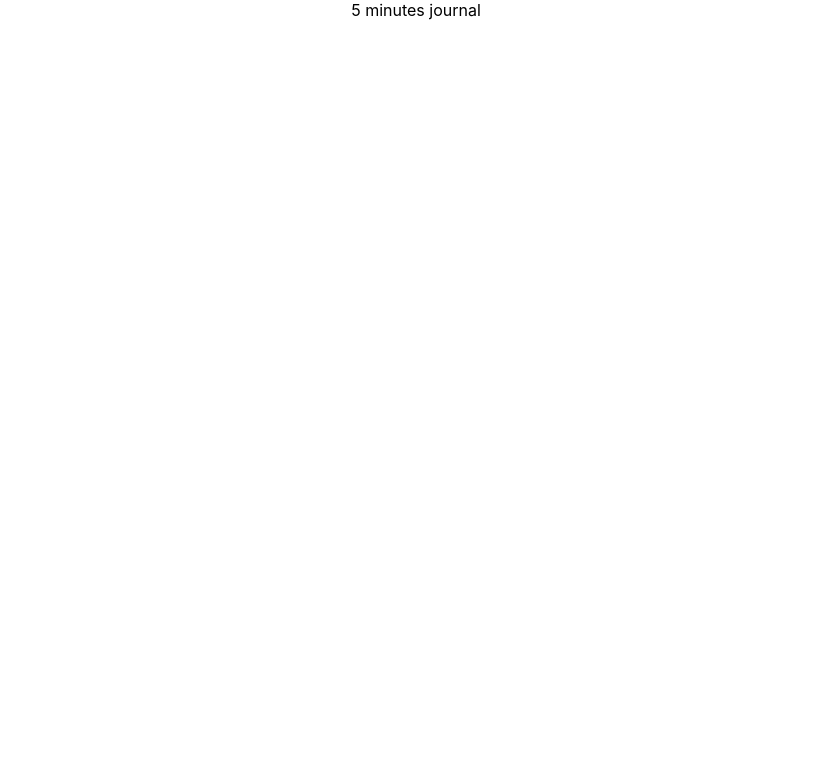
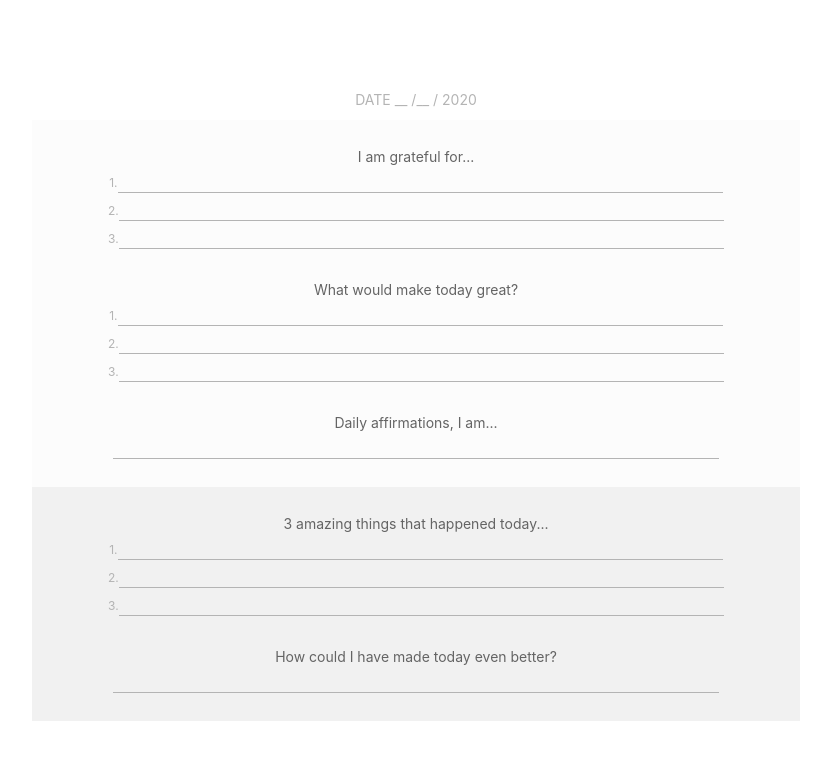
Before and after one commit to kevinloustau/5-minutes-journal, a React (Create React App) app: page / in a window 1280 px wide. Shown: the top 760 px of the page, without its empty margins (224-1055 px from the left). Built offline with nearby package versions, Linux system fonts and the light colour scheme.

Commit message:
first shot !

```diff
--- a/src/App.css
+++ b/src/App.css
@@ -1,8 +1,29 @@
+:root {
+  --main-text-color: black;
+  --third-text-color: #b4b4b4;
+}
+
+* {
+  margin: 0;
+  padding: 0;
+}
+
 .App {
   text-align: center;
+  display: flex;
+  position: absolute;
+  top: 0;
+  bottom: 0;
+  right: 0;
+  left: 0;
 }
 
-.App-logo {
-  height: 40vmin;
-  pointer-events: none;
+.journalContent {
+  margin: auto;
+  width: 60%;
 }
+
+h2 {
+  font-size: 14px;
+  font-weight: 400;
+}
--- a/src/App.js
+++ b/src/App.js
@@ -1,12 +1,24 @@
 import React from 'react';
 import './App.css';
+
+import Date from './Components/Date';
+import DynamicInputComponent from './Components/DynamicInputComponent';
 
 function App() {
   return (
     <div className="App">
-      <header className="App-header">
-        5 minutes journal
-      </header>
+      <div className="journalContent">
+        <Date />
+        <div id="DayInputs">
+          <DynamicInputComponent title="I am grateful for..." numberOfEl={3} displayNumber={true} />
+          <DynamicInputComponent title="What would make today great?" numberOfEl={3} displayNumber={true} />
+          <DynamicInputComponent title="Daily affirmations, I am..." numberOfEl={1} displayNumber={false} />
+        </div>
+        <div id="NightInputs">
+          <DynamicInputComponent title="3 amazing things that happened today..." numberOfEl={3} displayNumber={true} />
+          <DynamicInputComponent title="How could I have made today even better?" numberOfEl={1} displayNumber={false} />
+        </div>
+      </div>
     </div>
   );
 }
--- /dev/null
+++ b/src/Components/Date.css
@@ -0,0 +1,5 @@
+.date {
+  font-size: 14px;
+  padding: 12px 0;
+  color: var(--third-text-color);
+}
--- /dev/null
+++ b/src/Components/Date.js
@@ -0,0 +1,12 @@
+import React from 'react';
+import './Date.css';
+
+export default function Date(props) {
+  return (
+    <div className="date">
+      <p>
+        DATE <span>__ /__ / 2020</span>
+      </p>
+    </div>
+  );
+}
--- /dev/null
+++ b/src/Components/DynamicInputComponent.css
@@ -0,0 +1,31 @@
+.DynamicInputComponent {
+  padding: 16px 0;
+  color: #646464;
+}
+
+#DayInputs {
+  padding: 12px;
+  background: #fcfcfc;
+}
+
+#NightInputs {
+  padding: 12px;
+  background: #f1f1f1;
+}
+
+input {
+  text-align: center;
+  width: 80%;
+  background: transparent;
+  border: none;
+  border-bottom: 1px solid var(--third-text-color);
+  padding: 2px 5px;
+}
+
+.inputComponent {
+  padding-top: 6px;
+}
+.listNumber {
+  color: var(--third-text-color);
+  font-size: 12px;
+}
--- /dev/null
+++ b/src/Components/DynamicInputComponent.js
@@ -0,0 +1,25 @@
+import React from 'react';
+import './DynamicInputComponent.css';
+
+export default function DynamicInputComponent(props) {
+  let inputHMTL = [];
+  let listNumber = '';
+  for (let i = 0; i < props.numberOfEl; i++) {
+    if (props.numberOfEl > 1) {
+      listNumber = `${i + 1}.`;
+    }
+    inputHMTL.push(
+      <p className="inputComponent">
+        <span className="listNumber">{listNumber}</span>
+        <input key={i} type="text" name={i} />
+      </p>
+    );
+  }
+
+  return (
+    <div className="DynamicInputComponent">
+      <h2>{props.title}</h2>
+      {inputHMTL}
+    </div>
+  );
+}
```
Also changed, not shown: .prettierrc.json (added), 1 other file (tests, documents, lock files or other folders).
